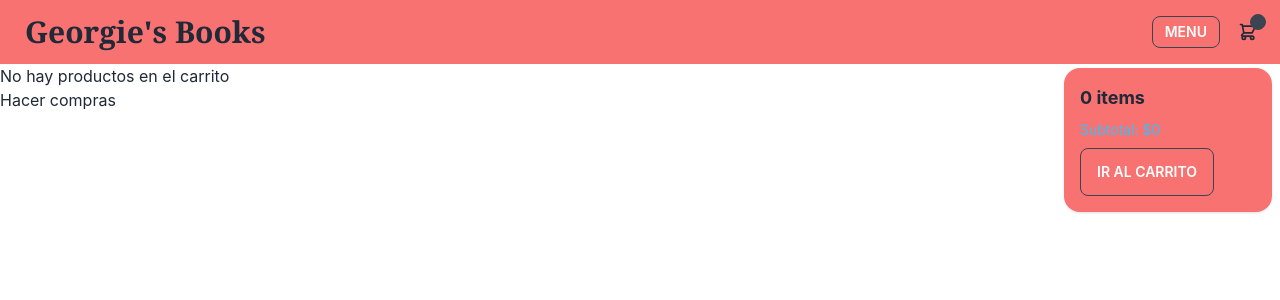
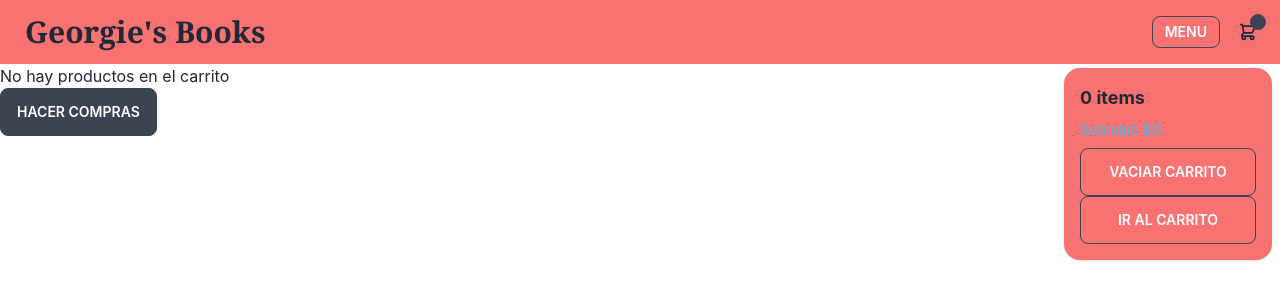
Before and after one commit to Sebregondi/ecommerce, a React (Create React App) app: page /cart in a window 1280 px wide. Both pictures are taken after a click on the label 1248 px from the left and 32 px from the top of the page. Shown: the top 300 px of the page. Built offline with nearby package versions, Linux system fonts and the light colour scheme.

Commit message:
boton de vaciar carrito en Cart y CartWidget

```diff
--- a/src/components/Cart.js
+++ b/src/components/Cart.js
@@ -5,19 +5,16 @@ import ItemCart from './ItemCart'
 import { addDoc, collection, getFirestore } from 'firebase/firestore';
 
 const Cart = () => {
-    const { cart, totalPrice } = useCartContext()
+    const { cart, totalPrice, clearCart } = useCartContext()
 
+    const putOrder = () => {
+        const user = { name: 'Esteban', phone: '1124539823', email: 'esteban@esteban.com' }
         const order = {
-        buyer: {
-            name: 'Esteban',
-            phone: '1124539823',
-            email: 'esteban@esteban.com'
-        },
+            buyer: user,
             items: cart.map(product => ({ id: product.id, title: product.title, price: product.price, quantity: product.quantity })),
             total: totalPrice()
         }
 
-const clickHandler = () =>{
         const db = getFirestore()
         const ordersCollection = collection(db, 'orders')
         addDoc(ordersCollection, order)
@@ -29,7 +26,7 @@ const clickHandler = () =>{
         return (
             <>
                 <p>No hay productos en el carrito</p>
-            <Link to='/'>Hacer compras</Link>
+                <Link to='/'><button className='btn'>Hacer compras</button></Link>
             </>
         )
     }
@@ -38,7 +35,8 @@ const clickHandler = () =>{
         <>
             {cart.map(product => <ItemCart key={product.id} product={product} />)}
             <p>Precio total: ${totalPrice()}</p>
-        <button className='btn' onClick={clickHandler}>Emitir orden de compra</button>
+            <button className="btn" onClick={ () => clearCart() }>Vaciar carrito</button>
+            <button className='btn' onClick={putOrder}>Emitir orden de compra</button>
         </>
     )
 }
--- a/src/components/CartWidget.js
+++ b/src/components/CartWidget.js
@@ -4,7 +4,7 @@ import { useCartContext } from '../context/CartContext'
 
 const CartWidget = () => {
 
-    const { totalProducts, totalPrice } = useCartContext()
+    const { totalProducts, totalPrice, clearCart } = useCartContext()
 
     return (
         <div className="flex-none">
@@ -21,6 +21,7 @@ const CartWidget = () => {
                         <span className="text-info text-black">Subtotal: ${totalPrice()}</span>
                         <div className="card-actions">
                             <Link to={'/cart'}>
+                            <button className="btn btn-block bg-error" onClick={ () => clearCart() }>Vaciar carrito</button>
                                 <button className="btn btn-block bg-error">Ir al carrito</button>
                             </Link>
                         </div>
```
Lines whose indentation alone changed are shown as unchanged.
